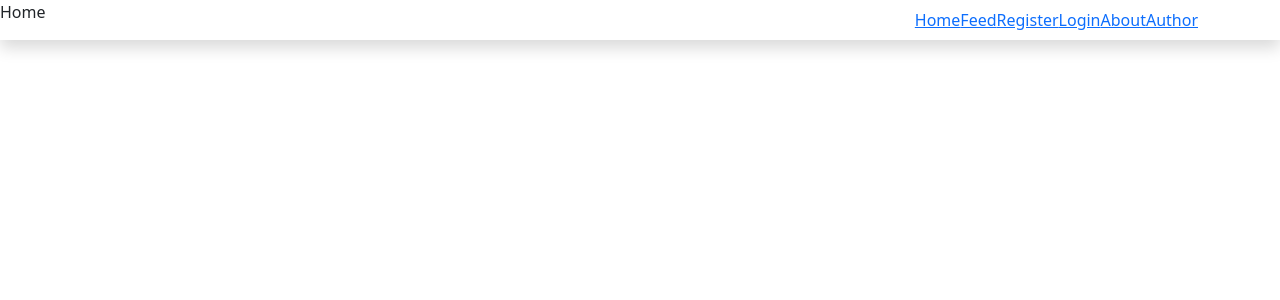
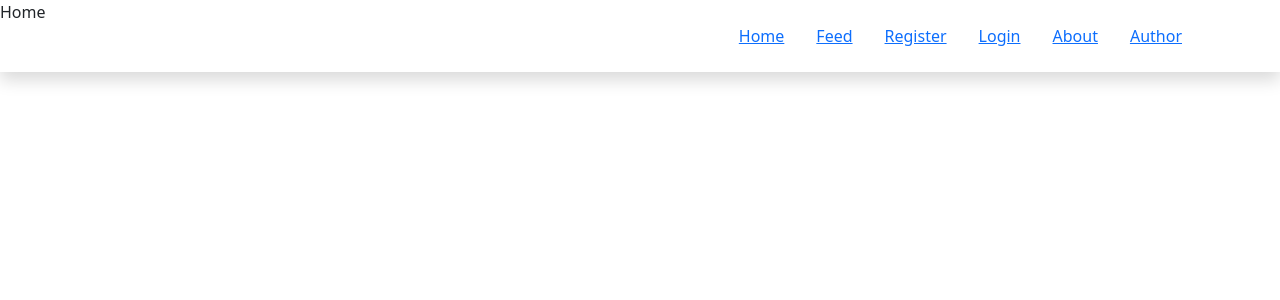
Before and after one commit to mslew/movie-deck, a Vue app: page /#/ in a window 1280 px wide. Shown: the top 300 px of the page. Built offline with nearby package versions, Linux system fonts and the light colour scheme; no server answers.

Commit message:
added code to pull data from firestore database. unsucessfully binds data to components. need to figure out promises.

```diff
--- a/public/index.html
+++ b/public/index.html
@@ -5,7 +5,7 @@
     <meta http-equiv="X-UA-Compatible" content="IE=edge">
     <meta name="viewport" content="width=device-width,initial-scale=1.0">
     <link rel="icon" href="<%= BASE_URL %>favicon.ico">
-    <title><%= htmlWebpackPlugin.options.title %></title>
+    <title>Movie Deck</title>
   </head>
   <body>
     <noscript>
--- a/src/App.vue
+++ b/src/App.vue
@@ -3,12 +3,12 @@
         <div class="container">
           <div class="collapse navbar-collapse justify-content-end" id="navbarNav">
             <ul class="navbar-nav">
-              <li class="nav-item"><router-link class="nav-item" to="/">Home</router-link></li>
-              <li class="nav-item"><router-link to="/feed">Feed</router-link></li>
-              <li class="nav-item"><router-link to="/register">Register</router-link></li>
-              <li class="nav-item"><router-link to="/sign-in">Login</router-link></li>
-              <li class="nav-item"><router-link to="/about">About</router-link></li>
-              <li class="nav-item"><router-link to="/author">Author</router-link></li>
+              <li class="nav-item p-3"><router-link class="nav-item" to="/">Home</router-link></li>
+              <li class="nav-item p-3"><router-link to="/feed">Feed</router-link></li>
+              <li class="nav-item p-3"><router-link to="/register">Register</router-link></li>
+              <li class="nav-item p-3"><router-link to="/sign-in">Login</router-link></li>
+              <li class="nav-item p-3"><router-link to="/about">About</router-link></li>
+              <li class="nav-item p-3"><router-link to="/author">Author</router-link></li>
             </ul>
             <button @click = "handleSignOut" v-if="isLoggedIn">Sign Out</button>
           </div>
@@ -41,3 +41,6 @@
     });
   }
 </script>
+
+<style>
+</style>
--- a/src/views/AuthorView.vue
+++ b/src/views/AuthorView.vue
@@ -11,9 +11,9 @@
 
 <script setup>
 /* eslint-disable no-unused-vars */
-    import { getAuth, onAuthStateChanged, signOut} from "firebase/auth";
+    import { getAuth, onAuthStateChanged } from "firebase/auth";
     import { db } from "../main"
-    import { collection, addDoc} from "firebase/firestore"
+    import { collection, addDoc } from "firebase/firestore"
     import { ref } from "vue";
     const title = ref("");
     const subtitle = ref("");
@@ -34,7 +34,11 @@
                 content: content.value,
                 userID: globalUser.uid
             });
+            title.value = ""
+            subtitle.value = ""
+            content.value = ""
             console.log("Document written with ID: ", docRef.id);
+
         } catch (e) {
             console.error("Error adding document: ", e);
         }
--- a/src/views/FeedView.vue
+++ b/src/views/FeedView.vue
@@ -11,18 +11,38 @@
 
 <script>
 import ReviewCard from '../components/ReviewCard.vue'
-
+import { collection, getDocs, query, where } from "firebase/firestore"
+import { db } from "../main"
+import { getAuth } from "firebase/auth"
 export default{
     components:{
         ReviewCard
     },
     data(){
+        console.log(this.grabData())
         return{
-            reviews: [
-                {id: 1, title: "There Will Be Blood", subtitle:"This is the best bro", content: "I love daniel day lewis"},
-                {id: 1, title: "La La Land", subtitle:"Best love story", content: "California is a cool place to live :)"},
-                {id: 1, title: "Whiplash", subtitle:"Best ending", content: "J.K. Simmons can be a pretty mean dude"}
-            ]
+            reviews: this.grabData()
+        }
+    },
+    methods: {
+        async grabData(){
+            const userID = getAuth().currentUser.uid
+            const q = query(collection(db, "reviews"), where("userID", "==", userID));
+            const querySnapshot = await getDocs(q);
+                let reviews = []
+                querySnapshot.forEach((doc) => {
+                //console.log(doc.id, " => ", doc.data());
+                const review = {
+                    id: doc.id,
+                    title: doc.data().title,
+                    subtitle: doc.data().subtitle,
+                    content: doc.data().content
+
+                }
+                reviews.push(review)
+                return reviews
+            })
+            return querySnapshot
         }
     }
 }
```
Also changed, not shown: 1 other file (tests, documents, lock files or other folders).
